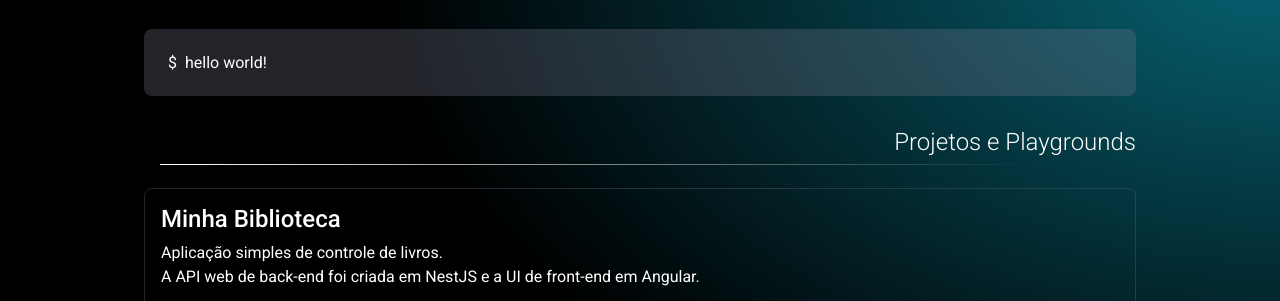
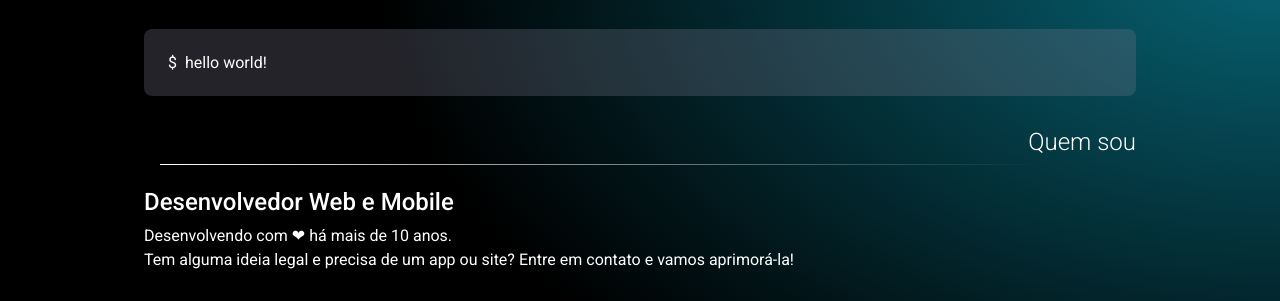
Before and after one commit to leandrofabianjr/leandrofabianjr.github.io, a plain HTML site: page index.html in a window 1280 px wide. Shown: the part 47-348 px from the top of the page. Drawn offline with nearby package versions, Linux system fonts and the light colour scheme.

Commit message:
Update index.html

```diff
--- a/index.html
+++ b/index.html
@@ -27,7 +27,15 @@
       </div>
     </div>
 
-
+    <section class="section">
+      <h2 class="section-title">Quem sou</h2><div class="mt-4">
+        <div class="mx-3">
+          <h3 class="card-title">Desenvolvedor Web e Mobile</h3>
+          <p>Desenvolvendo com ❤ há mais de 10 anos.</p>
+          <p>Tem alguma ideia legal e precisa de um app ou site? Entre em contato e vamos aprimorá-la!</p>
+        </div>
+      </div>
+    </section>
 
     <section class="section">
       <h2 class="section-title">Projetos e Playgrounds</h2>
```
